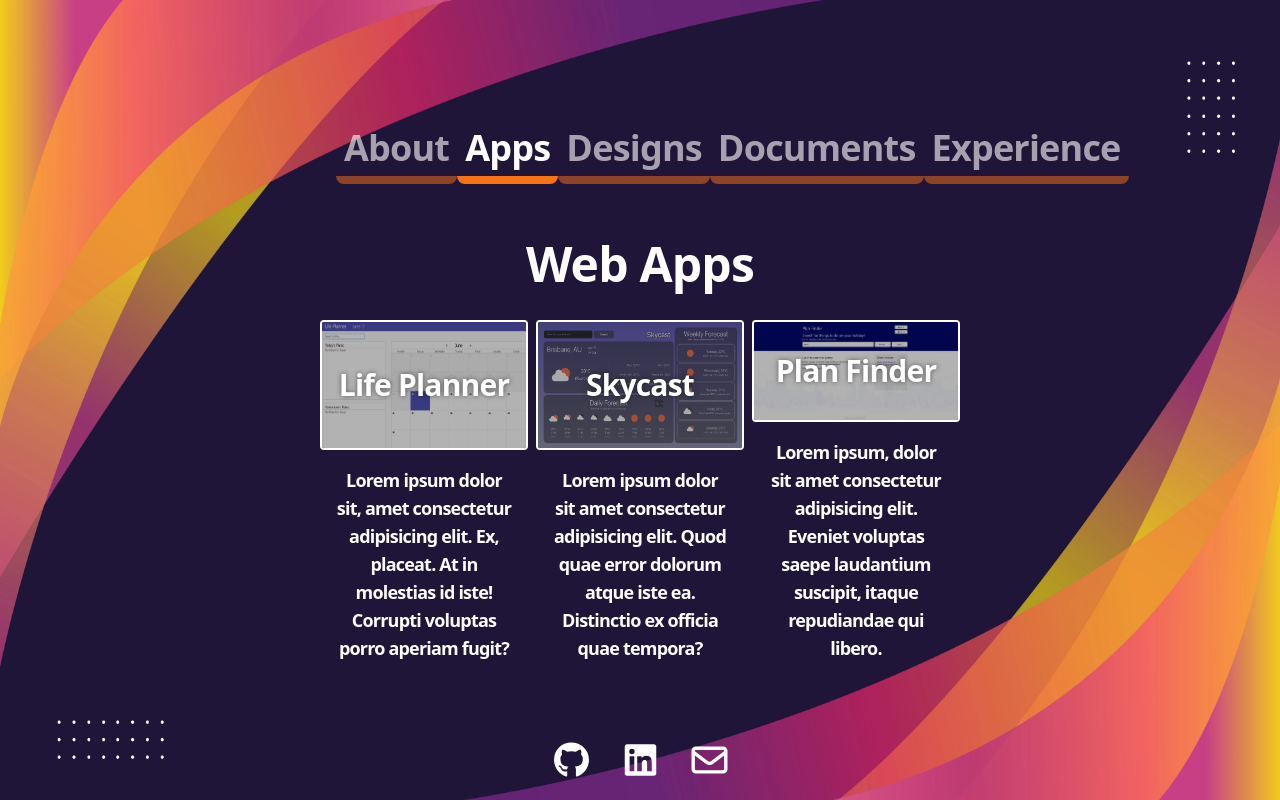
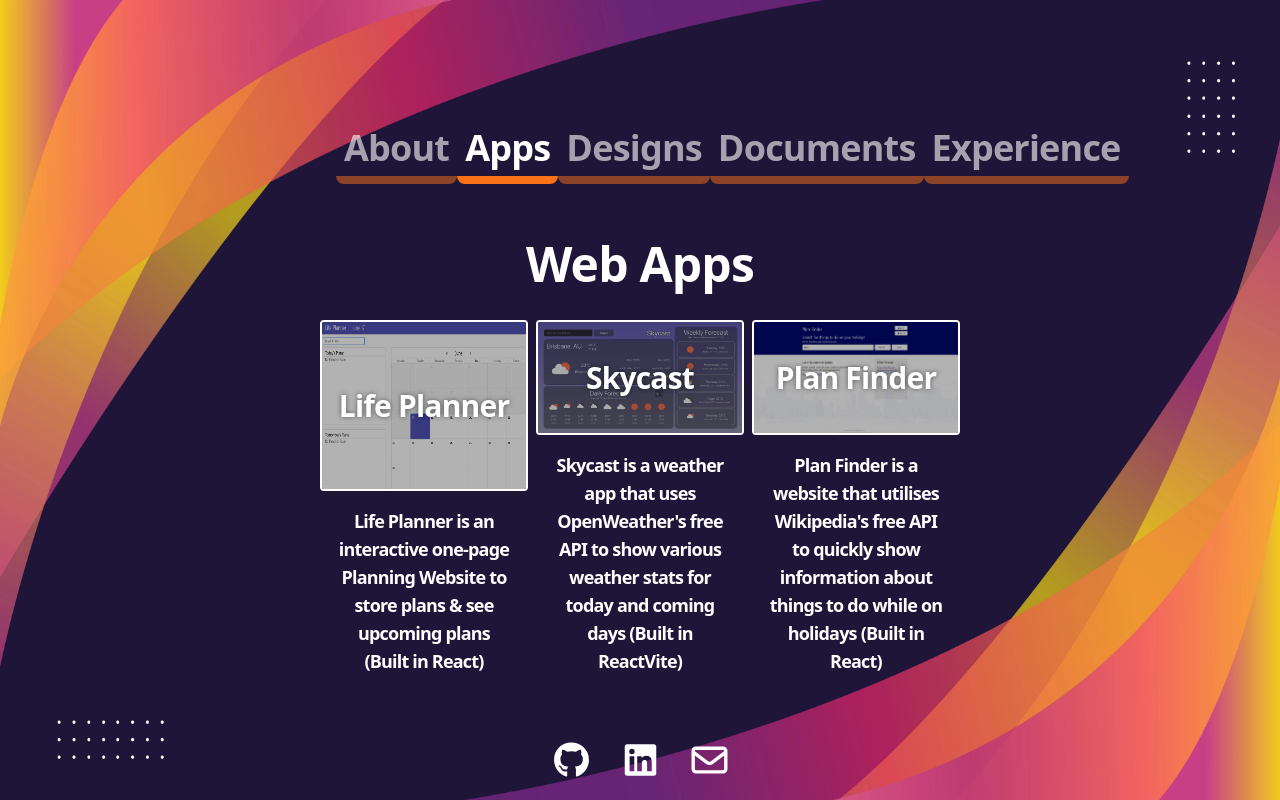
Before and after one commit to lseti1/portfolioDesign2-407830, an Angular app in the folder portfolioDesign2/: page / in a window 1280 px wide. Both pictures are taken after a click on the item "Apps". Built offline with nearby package versions, Linux system fonts and the light colour scheme.

Commit message:
Content: Updated text-on screen to match with it's page (previously mock descriptions)

```diff
--- a/portfolioDesign2/src/app/about/about.html
+++ b/portfolioDesign2/src/app/about/about.html
@@ -1,14 +1,12 @@
 <div class="contentWrapper">
     <h1>About Myself</h1>
     <div class="flex flex-col items-center gap-6 w-full h-full py-4">
-        <p class="text-xl">Lorem ipsum dolor sit amet consectetur adipisicing elit. Recusandae iusto perspiciatis omnis laborum, pariatur
-        dolorem at, maiores aspernatur ut laboriosam veritatis adipisci porro quis inventore nulla ea sunt nesciunt. A?
+        <p class="text-xl">Hi, I’m Lucas, a Bachelor of Computer Science graduate from Griffith University. I am passionate about the tech industry and am currently seeking real-world experience in frontend/web/software development. I'm excited to learn and grow as part of an impactful team and improve in this field of work.
         </p>
         <div class="flex justify-center items-center overflow-hidden w-40 h-40 border shadow rounded-full">
             <img src="assets/images/PotraitMySelf.jpg" alt="Portrait Of Myself" class="translate-y-[5%] scale-[1.2]"/>
         </div>
-        <p class="text-xl">Lorem ipsum dolor sit amet consectetur adipisicing elit. Nostrum, veniam tempore eaque cum voluptates est
-            suscipit accusamus quae itaque illo.</p>
+        <p class="text-xl">Please feel free to explore my portfolio to discover the apps and designs I’ve created. While my passion is in frontend/web development, I am motivated to expand my expertise in frontend, backend and other areas. I'm excited about the opportunity to take on any role and have immediate, full-time availability.</p>
     </div>
 
 </div>
--- a/portfolioDesign2/src/app/apps/apps.html
+++ b/portfolioDesign2/src/app/apps/apps.html
@@ -6,7 +6,7 @@
           <img src="assets/images/lifePlanner.png" alt="Web App 1 (Life Planner)" class="object-fit w-full h-full"/>
           <p class="absolute flex justify-center items-center top-0 left-0 w-full h-full font-bold text-3xl text-shadow">Life Planner</p>
       </div>
-      <p class="text-lg font-semibold p-4">Lorem ipsum dolor sit, amet consectetur adipisicing elit. Ex, placeat. At in molestias id iste! Corrupti voluptas porro aperiam fugit?</p>
+      <p class="text-lg font-semibold p-4">Life Planner is an interactive one-page Planning Website to store plans & see upcoming plans (Built in React)</p>
     </div>
 
     <div class="flex flex-col justify-start items-center rounded-lg">
@@ -14,7 +14,7 @@
           <img src="assets/images/skyCast.png" alt="Web App 1 (Skycast)" class="object-fit w-full h-full"/>
           <p class="absolute flex justify-center items-center top-0 left-0 w-full h-full font-bold text-3xl text-shadow">Skycast</p>
       </div>
-      <p class="text-lg font-semibold p-4">Lorem ipsum dolor sit amet consectetur adipisicing elit. Quod quae error dolorum atque iste ea. Distinctio ex officia quae tempora?</p>
+      <p class="text-lg font-semibold p-4">Skycast is a weather app that uses OpenWeather's free API to show various weather stats for today and coming days (Built in ReactVite)</p>
     </div>
 
     <div class="flex flex-col justify-start items-center rounded-lg">
@@ -22,7 +22,7 @@
           <img src="assets/images/planFinderImage.png" alt="Web App 1 (Plan Finder)" class="object-fit w-full h-full"/>
           <p class="absolute flex justify-center items-center top-0 left-0 w-full h-full font-bold text-3xl text-shadow">Plan Finder</p>
       </div>
-      <p class="text-lg font-semibold p-4">Lorem ipsum, dolor sit amet consectetur adipisicing elit. Eveniet voluptas saepe laudantium suscipit, itaque repudiandae qui libero.</p>
+      <p class="text-lg font-semibold p-4">Plan Finder is a website that utilises Wikipedia's free API to quickly show information about things to do while on holidays (Built in React) </p>
     </div>
   </div>
 </div>
--- a/portfolioDesign2/src/app/designs/designs.html
+++ b/portfolioDesign2/src/app/designs/designs.html
@@ -7,7 +7,7 @@
           <img src="assets/images/eCommerceDesign1.png" alt="Web Design 1 (Tech Store)" class="object-fit w-full h-full"/>
           <p class="absolute flex justify-center items-center top-0 left-0 w-full h-full font-bold text-3xl text-shadow-lg">Tech Store</p>
       </div>
-      <p class="text-lg font-semibold p-4">Lorem ipsum dolor sit, amet consectetur adipisicing elit. Ex, placeat. At in molestias id iste! Corrupti voluptas porro aperiam fugit?</p>
+      <p class="text-lg font-semibold p-4">This is an e-commerce website design for a Tech Store (Designed with HTML5/Tailwind CSS)</p>
     </div>
 
     <div class="flex flex-col justify-start items-center rounded-lg">
@@ -15,7 +15,7 @@
           <img src="assets/images/eCommerceDesign2.png" alt="Web Design 1 (Music Store)" class="object-fit w-full h-full"/>
           <p class="absolute flex justify-center items-center top-0 left-0 w-full h-full font-bold text-3xl text-shadow-lg">Music Store</p>
       </div>
-      <p class="text-lg font-semibold p-4">Lorem ipsum dolor sit, amet consectetur adipisicing elit. Ex, placeat. At in molestias id iste! Corrupti voluptas porro aperiam fugit?</p>
+      <p class="text-lg font-semibold p-4">This is an e-commerce website design for a Music Store (Designed with HTML5/Tailwind CSS)</p>
     </div>
 
     <div class="flex flex-col justify-start items-center rounded-lg">
@@ -23,7 +23,7 @@
           <img src="assets/images/tourismWebsite.png" alt="Web Design 1 (Tourism Website)" class="object-fit w-full h-full"/>
           <p class="absolute flex justify-center items-center top-0 left-0 w-full h-full font-bold text-3xl text-shadow-lg">Tourism Website</p>
       </div>
-      <p class="text-lg font-semibold p-4">Lorem ipsum dolor sit, amet consectetur adipisicing elit. Ex, placeat. At in molestias id iste! Corrupti voluptas porro aperiam fugit?</p>
+      <p class="text-lg font-semibold p-4">This is a website design of a Tourism Site for the city of London (Designed in WordPress with Elementor)</p>
     </div>
   </div>
 </div>
--- a/portfolioDesign2/src/app/documents/documents.html
+++ b/portfolioDesign2/src/app/documents/documents.html
@@ -7,7 +7,7 @@
           <img src="assets/images/resumeImage.png" alt="Resume" class="object-fit w-full h-full"/>
           <p class="absolute flex justify-center items-center top-0 left-0 w-full h-full font-bold text-3xl text-shadow-lg">Resume</p>
       </div>
-      <p class="text-lg font-semibold p-4">Lorem ipsum dolor sit, amet consectetur adipisicing elit. Ex, placeat. At in molestias id iste! Corrupti voluptas porro aperiam fugit?</p>
+      <p class="text-lg font-semibold p-4">My current resume with technical skills, work experience and project breakdowns</p>
     </div>
 
     <div class="flex flex-col justify-start items-center rounded-lg">
@@ -15,7 +15,7 @@
           <img src="assets/images/transcriptImage.png" alt="Transcript" class="object-fit w-full h-full"/>
           <p class="absolute flex justify-center items-center top-0 left-0 w-full h-full font-bold text-3xl text-shadow-lg">Transcript</p>
       </div>
-      <p class="text-lg font-semibold p-4">Lorem ipsum dolor sit, amet consectetur adipisicing elit. Ex, placeat. At in molestias id iste! Corrupti voluptas porro aperiam fugit?</p>
+      <p class="text-lg font-semibold p-4">My official academic transcript from my studies at Griffith University</p>
     </div>
   </div>
 </div>
```
